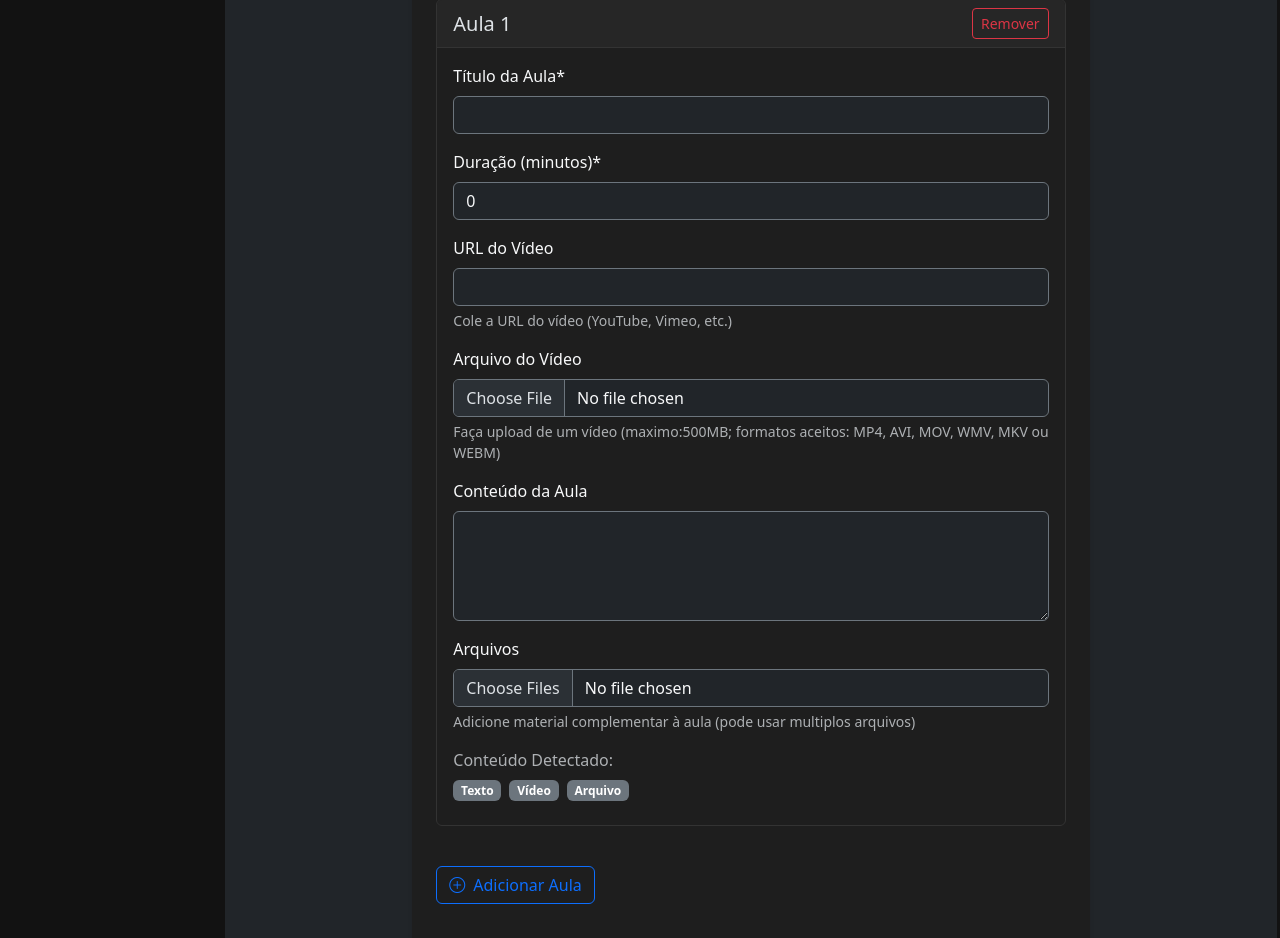
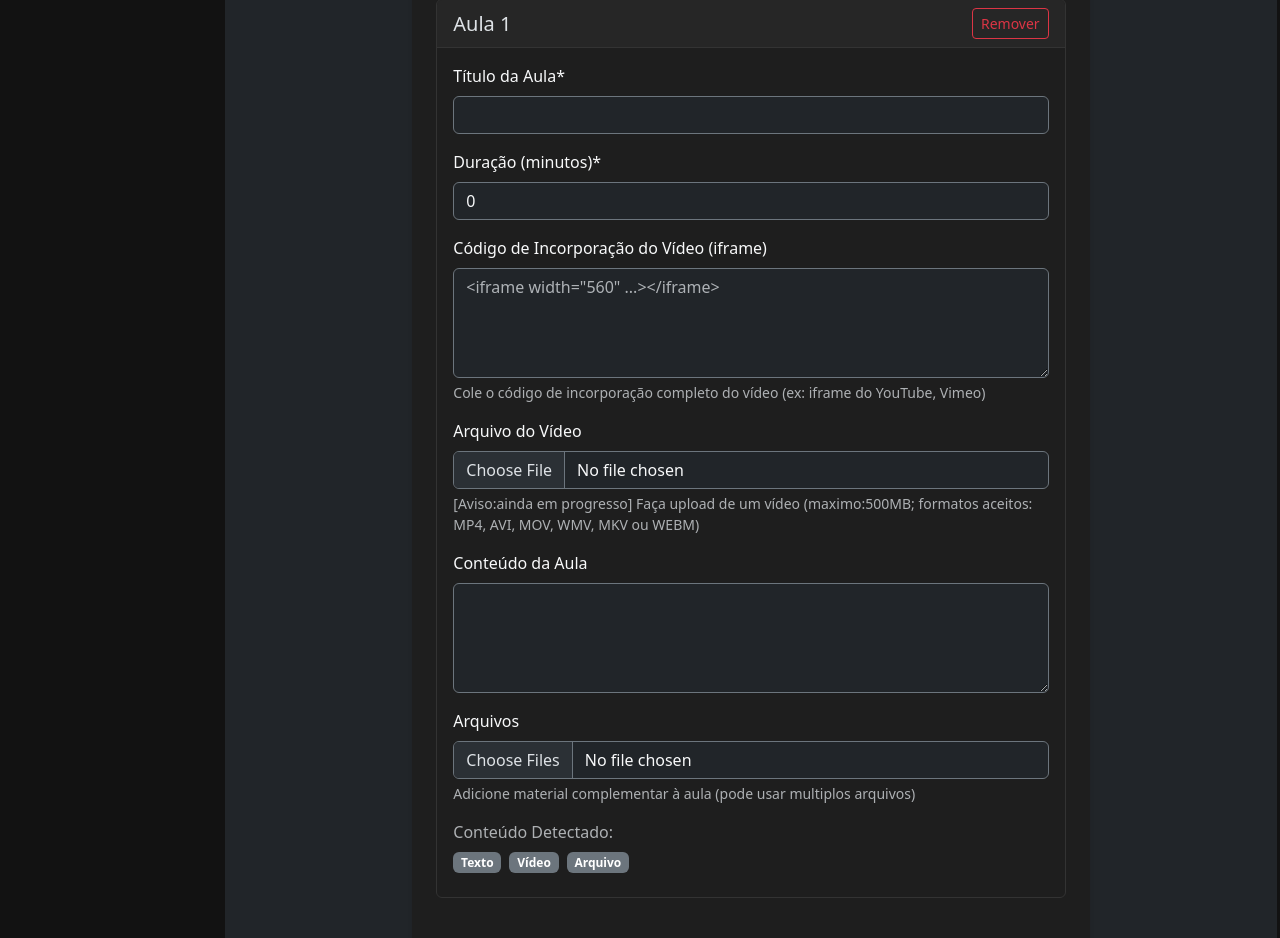
Before and after one commit to matheushr02/velozacademy2.0, a Django app: page /cursos/adicionar/ in a window 1280 px wide. Shown: the part 1013-1951 px from the top of the page. Run offline with Django 4.2, Linux system fonts and the light colour scheme; the visitor is signed in with stand-in values (Sample User, id 1); some libraries are stand-ins or nearby versions.

Commit message:
fix; feature; wip: concertado os cursos e envio de aulas; iframe adicionados; trilhas adicionadas e em melhorias e adm em melhoramento.

```diff
--- a/core/urls.py
+++ b/core/urls.py
@@ -1,5 +1,7 @@
 from django.urls import path
 from .views import home
+
+app_name = 'core'
 
 urlpatterns = [
     path('', home, name='home'),
--- a/cursos/forms.py
+++ b/cursos/forms.py
@@ -58,20 +58,20 @@
         return instance
 
 class AulaForm(forms.ModelForm):
-    video_file = forms.FileField(required=False, validators=[validate_video_extension], help_text="Faça upload de um vídeo (maximo:500MB; formatos aceitos: MP4, AVI, MOV, WMV, MKV ou WEBM)")
-    video_url = forms.URLField(required=False, help_text="Cole a URL do vídeo (YouTube, Vimeo, etc.)")
+    video_file = forms.FileField(required=False, validators=[validate_video_extension], help_text="[Aviso:ainda em progresso] Faça upload de um vídeo (maximo:500MB; formatos aceitos: MP4, AVI, MOV, WMV, MKV ou WEBM)")
+    video_embed_code = forms.CharField(widget=forms.Textarea(attrs={'rows': 4, 'placeholder': '<iframe width="560" ...></iframe>'}), required=False, help_text="Cole o código de  incorporação completo do vídeo (ex: iframe do YouTube, Vimeo)")
     conteudo = forms.CharField(widget=forms.Textarea(attrs={'rows': 4}), required=False)
     arquivos = forms.FileField(required=False, widget=forms.widgets.Input(attrs={'type':'file','multiple': True}))
 
     class Meta:
         model = Aula
-        fields = ['titulo', 'duracao_minutos', 'video_url', 'video_file', 'conteudo', 'arquivos']
+        fields = ['titulo', 'duracao_minutos', 'video_embed_code', 'video_file', 'conteudo', 'arquivos']
 
     def clean(self):
         cleaned_data = super().clean()
         #? Verifica se pelo menos um dos campos de conteúdo foi preenchido
         if not cleaned_data.get('DELETE'):
-            has_video_content = cleaned_data.get('video_file') or cleaned_data.get('video_url')
+            has_video_content = cleaned_data.get('video_file') or (cleaned_data.get('video_embed_code') and cleaned_data.get('video_embed_code').strip())
             if not has_video_content and not cleaned_data.get('conteudo') and not cleaned_data.get('arquivos'):
-                raise forms.ValidationError('Uma aula deve ter pelo menos vídeo (arquivo ou URL), texto ou arquivos.')
+                raise forms.ValidationError('Uma aula deve ter pelo menos vídeo (arquivo ou código de incorporação), texto ou texto e arquivos.')
         return cleaned_data
--- a/cursos/urls.py
+++ b/cursos/urls.py
@@ -6,7 +6,7 @@
 urlpatterns = [
     path('', lista_cursos, name='lista'),
     path('trilhas/', lista_trilhas, name='lista_trilhas'),
-    path('trilha/<slug:trilha_slug>/', trilha_cursos, name='trilha'),
+    path('trilha/<slug:trilha_slug>/', trilha_cursos, name='detalhe_trilha'),
     path('adicionar/', adicionar_curso, name='adicionar_curso'),
     path('aula/<int:aula_id>/marcar-concluida/', marcar_aula_concluida, name='marcar_concluida'),
     path('aula/<int:aula_id>/comentar/', comentar_aula, name='comentar_aula'),
--- a/cursos/views.py
+++ b/cursos/views.py
@@ -38,7 +38,7 @@
 
     # Ordenação
     if ordenar == 'recentes':
-        cursos = cursos.order_by('-criado_em')
+        cursos = cursos.order_by('-data_criacao')
     elif ordenar == 'populares':
         # Aqui seria ideal ter um campo de popularidade, mas por simplicidade usamos id
         cursos = cursos.order_by('-id')
@@ -141,26 +141,28 @@
 def lista_trilhas(request):
     # Obter parâmetros de filtro
     search = request.GET.get('search', '')
-    area = request.GET.get('area', '')
+    area_selecionada = request.GET.get('area', '')
 
     # Iniciar queryset
-    trilhas = Trilha.objects.all()
+    trilhas = Trilha.objects.filter(publicada=True)
 
     # Aplicar filtros
     if search:
         trilhas = trilhas.filter(
-            Q(nome__icontains=search) |
+            Q(titulo__icontains=search) |
             Q(descricao__icontains=search)
         )
 
-    if area:
-        trilhas = trilhas.filter(area=area)
+    if area_selecionada:
+        trilhas = trilhas.filter(area=area_selecionada)
 
-    return render(request, 'cursos/lista_trilhas.html', {
+    context = {
         'trilhas': trilhas,
         'search': search,
-        'area_selecionada': area
-    })
+        'area_selecionada': area_selecionada,
+        #todo: tornar dinamico as opções da trilhas futuramente
+    }
+    return render(request, 'cursos/lista_trilhas.html', context)
 
 #+ adicionar_curso refeito
 def adicionar_curso(request):
@@ -208,7 +210,7 @@
                             titulo=aula_form.cleaned_data['titulo'],
                             conteudo=aula_form.cleaned_data.get('conteudo', ''),
                             duracao_minutos=aula_form.cleaned_data.get('duracao_minutos', 0),
-                            video_url=aula_form.cleaned_data.get('video_url', ''),
+                            video_embed_code=aula_form.cleaned_data.get('video_embed_code', ''),
                             ordem=i+1
                         )
 
@@ -217,7 +219,7 @@
                         if video_key in request.FILES:
                             aula.video_file = request.FILES[video_key]
 
-                        if aula.video_file or aula.video_url:
+                        if aula.video_file or (aula.video_embed_code and aula.video_embed_code.strip()):
                             has_video = True
                         if aula.conteudo and aula.conteudo.strip():
                             has_text = True
--- a/templates/base.html
+++ b/templates/base.html
@@ -75,7 +75,7 @@
             <!--+ Changed menubar to be a sidebar-->
             <div class="col-auto col-md-3 col-xl-2 px-sm-2 px-0 bg-dark sidebar">
                 <div class="d-flex flex-column align-items-center align-items-sm-start px-3 text-white min-vh-100">
-                    <a href="{% url 'home' %}" class="d-flex align-items-center py-3 mb-md-0 me-md-auto text-white text-decoration-none">
+                    <a href="{% url 'core:home' %}" class="d-flex align-items-center py-3 mb-md-0 me-md-auto text-white text-decoration-none">
                         <span class="fs-4 fw-bold">VelozAcademy</span>
                     </a>
                     <hr class="w-100">
@@ -83,7 +83,7 @@
                         <!--? Sidebar links, items de navegação-->
                         <!--combo*@ remover se redundante-->
                         <li class="nav-item w-100">
-                            <a href="{% url 'home' %}" class="nav-link px-3 align-middle text-white {% if request.path == '/' %}active{% endif %}">
+                            <a href="{% url 'core:home' %}" class="nav-link px-3 align-middle text-white {% if request.path == '/' %}active{% endif %}">
                                 <i class="bi bi-house-door"></i> <span class="ms-2 d-none d-sm-inline">Home</span>
                             </a>
                         </li>
@@ -203,7 +203,7 @@
                 <div class="col-lg-2 col-md-6 mb-4">
                     <h4 class="fw-bold mb-3">Links Rápidos</h4>
                     <ul class="list-unstyled">
-                        <li class="mb-2"><a href="{% url 'home' %}" class="link-body-emphasis text-decoration-none">Home</a></li>
+                        <li class="mb-2"><a href="{% url 'core:home' %}" class="link-body-emphasis text-decoration-none">Home</a></li>
                         <li class="mb-2"><a href="{% url 'cursos:lista' %}" class="link-body-emphasis text-decoration-none">Cursos</a></li>
                         <li class="mb-2"><a href="{% url 'projetos:lista' %}" class="link-body-emphasis text-decoration-none">Projetos</a></li>
                         <li class="mb-2"><a href="#" class="link-body-emphasis text-decoration-none">Sobre Nós</a></li>
--- a/templates/cursos/adicionar_curso.html
+++ b/templates/cursos/adicionar_curso.html
@@ -157,10 +157,10 @@
 
                             <!--? Vídeo (URL) -->
                             <div class="mb-3">
-                              <label for="{{ aula_form.video_url.id_for_label }}" class="form-label">URL do Vídeo</label>
-                              {{ aula_form.video_url|add_class:"form-control bg-dark text-light border-secondary" }}
-                              <div class="form-text">{{ aula_form.video_url.help_text }}</div>
-                              {% if aula_form.video_url.errors %}<div class="invalid-feedback d-block">{{ aula_form.video_url.errors|join:", " }}</div>{% endif %}
+                              <label for="{{ aula_form.video_embed_code.id_for_label }}" class="form-label">Código de Incorporação do Vídeo (iframe)</label>
+                              {{ aula_form.video_embed_code|add_class:"form-control bg-dark text-light border-secondary" }}
+                              <div class="form-text">{{ aula_form.video_embed_code.help_text }}</div>
+                              {% if aula_form.video_embed_code.errors %}<div class="invalid-feedback d-block">{{ aula_form.video_embed_code.errors|join:", " }}</div>{% endif %}
                             </div>
 
                             <!--? Vídeo (File) -->
@@ -207,11 +207,11 @@
                   {% with delete_is_checked=aula_form.DELETE.value %}
                   <div class="aula-form card bg-dark border-secondary mb-4" {% if delete_is_checked %}style="display: none;"{% endif %}>
                     <div class="card-header bg-dark border-secondary d-flex justify-content-between align-items-center">
-                      <h5 class="mb-0">Aula {{ forloop.counter }}</h5>
+                      <h5 class="mb-0">Aula <span class="aula-number">{{ forloop.counter }}</span></h5>
                       {% if aula_formset.can_delete %}
-                        <!--{% if aula_formset.forms|length > 1 or not forloop.first or aula_formset.initial_forms|length == 0 and aula_formset.forms|length > aula_formset.min_num %}-->
+                        {% if aula_formset.forms|length > 1 or not forloop.first or aula_formset.initial_forms|length == 0 and aula_formset.forms|length > aula_formset.min_num %}
                         <button type="button" class="btn btn-outline-danger btn-sm remove-aula">Remover</button>
-                        <!--{% endif %}-->
+                        {% endif %}
                       {% endif %}
                     </div>
                     <div class="card-body">
@@ -236,11 +236,11 @@
 
                       <!--? Vídeo (URL) -->
                       <div class="mb-3">
-                        <label for="{{ aula_form.video_url.id_for_label }}" class="form-label">URL do Vídeo</label>
-                        {{ aula_form.video_url|add_class:"form-control bg-dark text-light border-secondary" }}
-                        <div class="form-text">{{ aula_form.video_url.help_text }}</div>
-                        {% if aula_form.video_url.errors and not delete_is_checked %}
-                        <div class="invalid-feedback d-block">{{ aula_form.video_url.errors|join:", " }}</div>
+                        <label for="{{ aula_form.video_embed_code.id_for_label }}" class="form-label">Código de Incorporação do Vídeo (iframe)</label>
+                        {{ aula_form.video_embed_code|add_class:"form-control bg-dark text-light border-secondary" }}
+                        <div class="form-text">{{ aula_form.video_embed_code.help_text }}</div>
+                        {% if aula_form.video_embed_code.errors and not delete_is_checked %}
+                        <div class="invalid-feedback d-block">{{ aula_form.video_embed_code.errors|join:", " }}</div>
                         {% endif %}
                       </div>
 
@@ -319,7 +319,7 @@
   let aulasContainer;
   function updateContentTypes(aulaFormElement) {
     console.log("--- updateContentTypes chamado para o formulário:", aulaFormElement, "---");
-    const videoUrlInput = aulaFormElement.querySelector("input[name$=-video_url]");
+    const videoEmbedCodeTextarea = aulaFormElement.querySelector("textarea[name$=-video_embed_code]");
     const videoFileInput = aulaFormElement.querySelector("input[name$=-video_file]");
     const conteudoTextarea = aulaFormElement.querySelector("textarea[name$=-conteudo]");
     const arquivosInput = aulaFormElement.querySelector("input[name$=-arquivos]");
@@ -330,10 +330,10 @@
       console.log("conteudoTextarea não encontrado");
     }
 
-    if (videoUrlInput) {
-      console.log("URL Vídeo:", videoUrlInput.value.trim(), "Length:", videoUrlInput.value.trim().length);
+    if (videoEmbedCodeTextarea) {
+      console.log("Embed Code Vídeo:", videoEmbedCodeTextarea.value.trim(), "Length:", videoEmbedCodeTextarea.value.trim().length);
     } else {
-      console.log("videoUrlInput não encontrado");
+      console.log("videoEmbedCodeTextarea não encontrado");
     }
 
     if (videoFileInput) {
@@ -360,7 +360,7 @@
 
     const hasText = conteudoTextarea && conteudoTextarea.value.trim().length > 0;
     const hasVideo =
-      (videoUrlInput && videoUrlInput.value.trim().length > 0) ||
+      (videoEmbedCodeTextarea && videoEmbedCodeTextarea.value.trim().length > 0) ||
       (videoFileInput && videoFileInput.files && videoFileInput.files.length > 0);
     const hasFiles = arquivosInput && arquivosInput.files && arquivosInput.files.length > 0;
 
@@ -391,12 +391,12 @@
   }
 
   function setupContentTypeDetectionForForm(aulaFormElement) {
-    const videoUrlInput = aulaFormElement.querySelector('input[name$="-video_url"]');
+    const videoEmbedCodeTextarea = aulaFormElement.querySelector('textarea[name$="-video_embed_code"]');
     const videoFileInput = aulaFormElement.querySelector('input[name$="-video_file"]');
     const conteudoTextarea = aulaFormElement.querySelector('textarea[name$="-conteudo"]');
     const arquivosInput = aulaFormElement.querySelector('input[name$="-arquivos"]');
 
-    if (videoUrlInput) videoUrlInput.addEventListener("input", () => updateContentTypes(aulaFormElement));
+    if (videoEmbedCodeTextarea) videoEmbedCodeTextarea.addEventListener("input", () => updateContentTypes(aulaFormElement));
     if (videoFileInput) videoFileInput.addEventListener("change", () => updateContentTypes(aulaFormElement));
     if (conteudoTextarea) conteudoTextarea.addEventListener("input", () => updateContentTypes(aulaFormElement));
     if (arquivosInput) arquivosInput.addEventListener("change", () => updateContentTypes(aulaFormElement));
--- a/templates/cursos/detalhe.html
+++ b/templates/cursos/detalhe.html
@@ -70,6 +70,7 @@
 
             <div class="col-lg-4">
                 <div class="card bg-dark border border-secondary sticky-top" style="top: 100px;">
+                    <!--? Capa do curso-->
                     <div class="card-body">
                         {% if curso.imagem %}
                         <img src="{{ curso.imagem.url }}" alt="{{ curso.titulo }}" class="img-fluid rounded mb-4">
--- a/templates/cursos/lista_trilhas.html
+++ b/templates/cursos/lista_trilhas.html
@@ -127,7 +127,7 @@
                     </div>
                     <div class="card-footer bg-dark-subtle border-0 pt-0">
                         <div class="d-grid">
-                            <a href="{% url 'cursos:trilha' trilha.slug %}" class="btn btn-primary">
+                            <a href="{% url 'cursos:detalhe_trilha' trilha.slug %}" class="btn btn-primary">
                                 Ver Trilha
                                 <svg xmlns="http://www.w3.org/2000/svg" width="16" height="16" fill="currentColor" class="bi bi-arrow-right ms-2" viewBox="0 0 16 16">
                                     <path fill-rule="evenodd" d="M1 8a.5.5 0 0 1 .5-.5h11.793l-3.147-3.146a.5.5 0 0 1 .708-.708l4 4a.5.5 0 0 1 0 .708l-4 4a.5.5 0 0 1-.708-.708L13.293 8.5H1.5A.5.5 0 0 1 1 8z"/>
--- a/templates/cursos/trilha.html
+++ b/templates/cursos/trilha.html
@@ -10,7 +10,7 @@
             <div class="col-lg-6 mb-4 mb-lg-0">
                 <nav aria-label="breadcrumb">
                     <ol class="breadcrumb">
-                        <li class="breadcrumb-item"><a href="{% url 'home' %}" class="text-decoration-none">Home</a></li>
+                        <li class="breadcrumb-item"><a href="{% url 'core:home' %}" class="text-decoration-none">Home</a></li>
                         <li class="breadcrumb-item"><a href="{% url 'cursos:lista_trilhas' %}" class="text-decoration-none">Trilhas</a></li>
                         <li class="breadcrumb-item active" aria-current="page">{{ trilha_nome }}</li>
                     </ol>
--- a/velozacademy/settings.py
+++ b/velozacademy/settings.py
@@ -9,7 +9,7 @@
 For the full list of settings and their values, see
 https://docs.djangoproject.com/en/4.2/ref/settings/
 """
-
+import os
 from pathlib import Path
 
 # Build paths inside the project like this: BASE_DIR / 'subdir'.
@@ -129,7 +129,7 @@
 ]
 
 MEDIA_URL = '/media/'
-MEDIA_ROOT = BASE_DIR / 'media'
+MEDIA_ROOT = os.path.join(BASE_DIR, 'media')
 
 # Configurações para upload de arquivos grandes
 # Aumenta o tamanho máximo de upload de arquivos para 500MB (em bytes)
--- a/velozacademy/urls.py
+++ b/velozacademy/urls.py
@@ -18,10 +18,13 @@
 from django.urls import path, include
 from django.conf import settings
 from django.conf.urls.static import static
+#from . import views
+
+#app_name = 'core'
 
 urlpatterns = [
     path('admin/', admin.site.urls),
-    path('', include('core.urls')),
+    path('', include('core.urls', namespace='core')),
     path('cursos/', include('cursos.urls', namespace='cursos')),
     path('projetos/', include('projetos.urls', namespace='projetos')),
     path('usuarios/', include('users.urls', namespace='users')),
@@ -29,5 +32,5 @@
 
 # Serve static and media files in development
 if settings.DEBUG:
-    urlpatterns += static(settings.STATIC_URL, document_root=settings.STATIC_ROOT)
+    #urlpatterns += static(settings.STATIC_URL, document_root=settings.STATIC_ROOT)
     urlpatterns += static(settings.MEDIA_URL, document_root=settings.MEDIA_ROOT)
```
Also changed, not shown: cursos/admin.py (+59 -2 lines), cursos/models.py (+37 -33 lines), templates/cursos/aula.html (+8 -3 lines), cursos/migrations/0008_remove_aula_video_url_aula_video_embed_code.py (added), cursos/migrations/0009_alter_curso_options_alter_trilha_options_and_more.py (added), cursos/migrations/0010_trilha_area.py (added).
